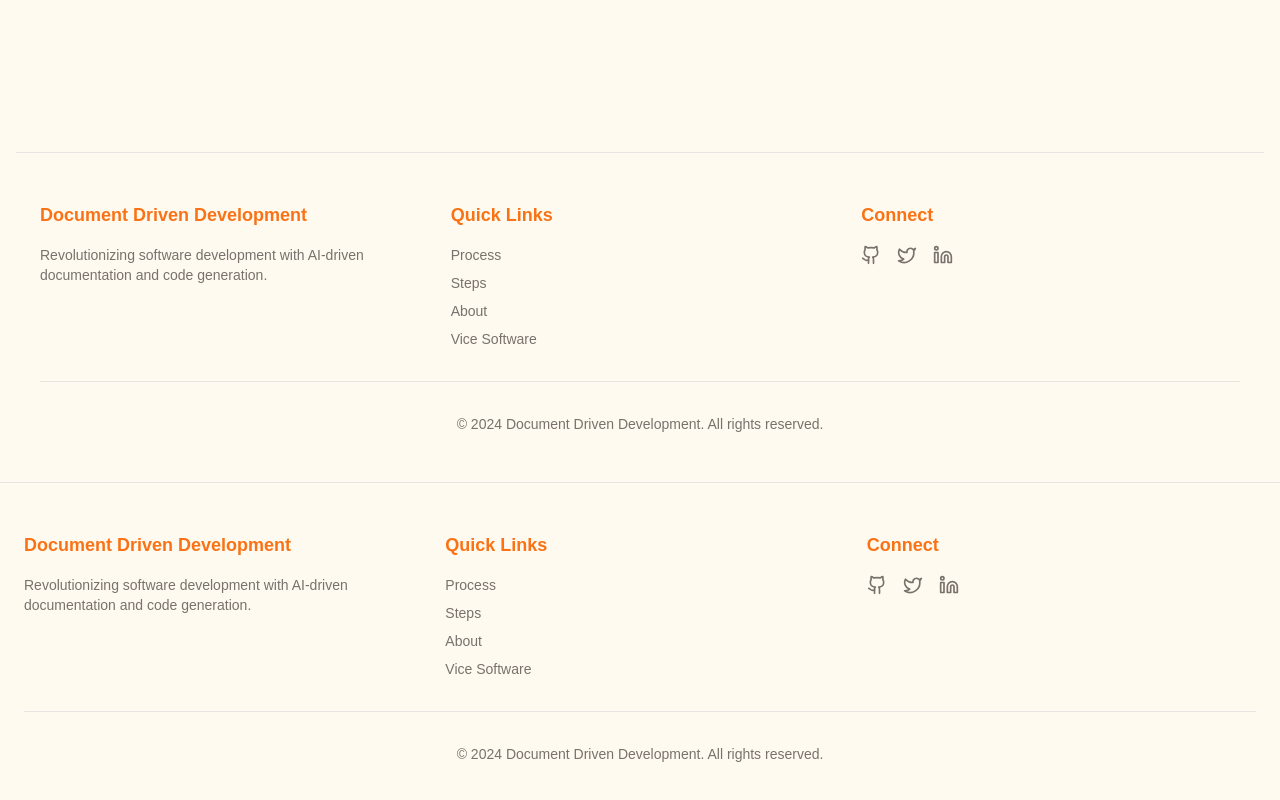
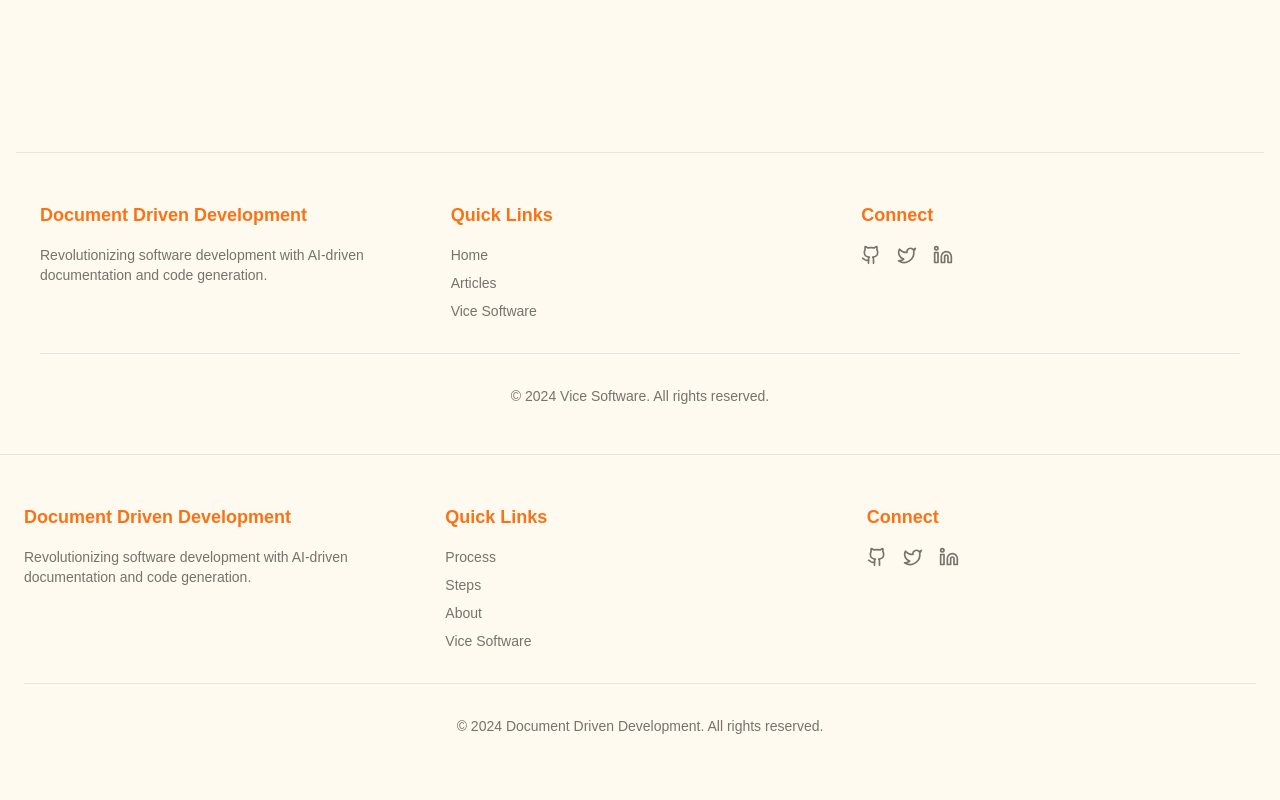
Before and after one commit to vicesoftware/doc-driven-dev, a Next.js app: page /articles in a window 1280 px wide. Shown: the part 956-1756 px from the top of the page. Built offline with nearby package versions, Linux system fonts and the light colour scheme; a web font is replaced by a local one.

Commit message:
feat: add SimpleFooter for articles page
- Create SimpleFooter component without about section
- Update articles page to use SimpleFooter instead of regular Footer
- Remove duplicate footer from articles page

```diff
--- a/app/articles/page.tsx
+++ b/app/articles/page.tsx
@@ -1,8 +1,8 @@
 import { Metadata } from 'next'
 import Header from '@/components/Header'
-import Footer from '@/components/Footer'
 import Link from 'next/link'
 import Image from 'next/image'
+import SimpleFooter from '@/components/SimpleFooter'
 
 export const metadata: Metadata = {
   title: 'Articles | Doc Driven Dev',
@@ -78,7 +78,7 @@
           </Link>
         </div>
       </main>
-      <Footer />
+      <SimpleFooter />
     </div>
   )
 }
--- a/components/AnimatedText.tsx
+++ b/components/AnimatedText.tsx
@@ -62,7 +62,7 @@
               priority
             />
           </div>
-          <div className="absolute inset-0 bg-black bg-opacity-50 flex items-center justify-center">
+          <div className="absolute inset-0 bg-black/30 flex items-center justify-center">
             <motion.h2
               initial={{ opacity: 0, y: 20 }}
               animate={{ opacity: 1, y: 0 }}
--- /dev/null
+++ b/components/SimpleFooter.tsx
@@ -0,0 +1,52 @@
+import { Github, Twitter, Linkedin } from 'lucide-react'
+
+export default function SimpleFooter() {
+  return (
+    <footer className="border-t bg-background">
+      <div className="container mx-auto px-6 py-12">
+        <div className="grid gap-8 md:grid-cols-2 lg:grid-cols-3">
+          <div>
+            <h3 className="text-lg font-semibold mb-4 text-primary">Document Driven Development</h3>
+            <p className="text-sm text-muted-foreground">
+              Revolutionizing software development with AI-driven documentation and code generation.
+            </p>
+          </div>
+          <div>
+            <h3 className="text-lg font-semibold mb-4 text-primary">Quick Links</h3>
+            <ul className="space-y-2 text-sm text-muted-foreground">
+              <li>
+                <a href="/" className="hover:text-primary transition-colors">Home</a>
+              </li>
+              <li>
+                <a href="/articles" className="hover:text-primary transition-colors">Articles</a>
+              </li>
+              <li>
+                <a href="https://vicesoftware.com" className="hover:text-primary transition-colors">Vice Software</a>
+              </li>
+            </ul>
+          </div>
+          <div>
+            <h3 className="text-lg font-semibold mb-4 text-primary">Connect</h3>
+            <div className="flex space-x-4">
+              <a href="https://github.com/vicesoftware" className="text-muted-foreground hover:text-primary transition-colors" target="_blank" rel="noopener noreferrer">
+                <Github className="h-5 w-5" />
+                <span className="sr-only">GitHub</span>
+              </a>
+              <a href="https://x.com/RyanVice1" className="text-muted-foreground hover:text-primary transition-colors" target="_blank" rel="noopener noreferrer">
+                <Twitter className="h-5 w-5" />
+                <span className="sr-only">Twitter</span>
+              </a>
+              <a href="https://www.linkedin.com/in/ryanvice/" className="text-muted-foreground hover:text-primary transition-colors" target="_blank" rel="noopener noreferrer">
+                <Linkedin className="h-5 w-5" />
+                <span className="sr-only">LinkedIn</span>
+              </a>
+            </div>
+          </div>
+        </div>
+        <div className="mt-8 pt-8 border-t text-center text-sm text-muted-foreground">
+          <p>&copy; {new Date().getFullYear()} Vice Software. All rights reserved.</p>
+        </div>
+      </div>
+    </footer>
+  )
+}
```
